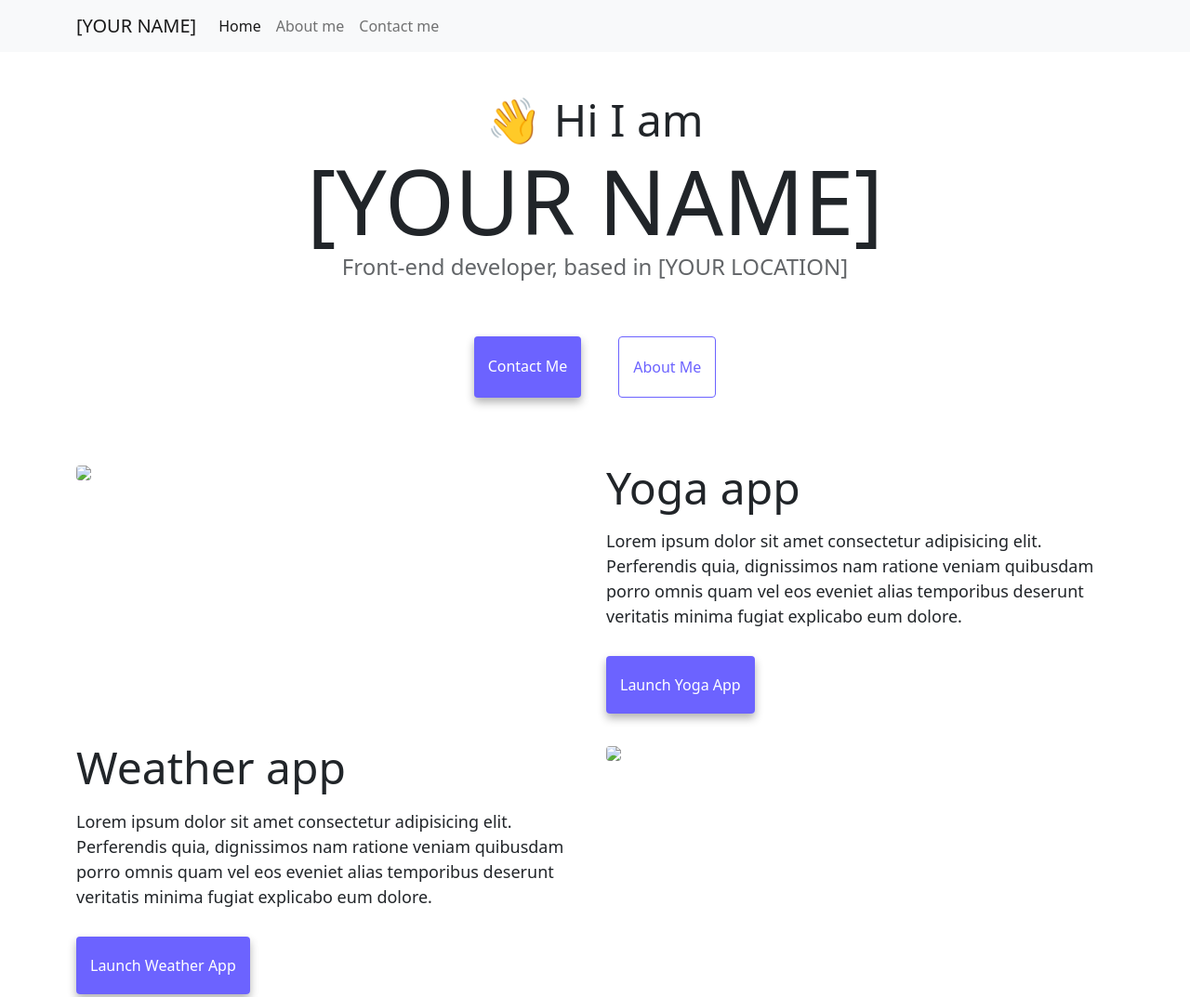
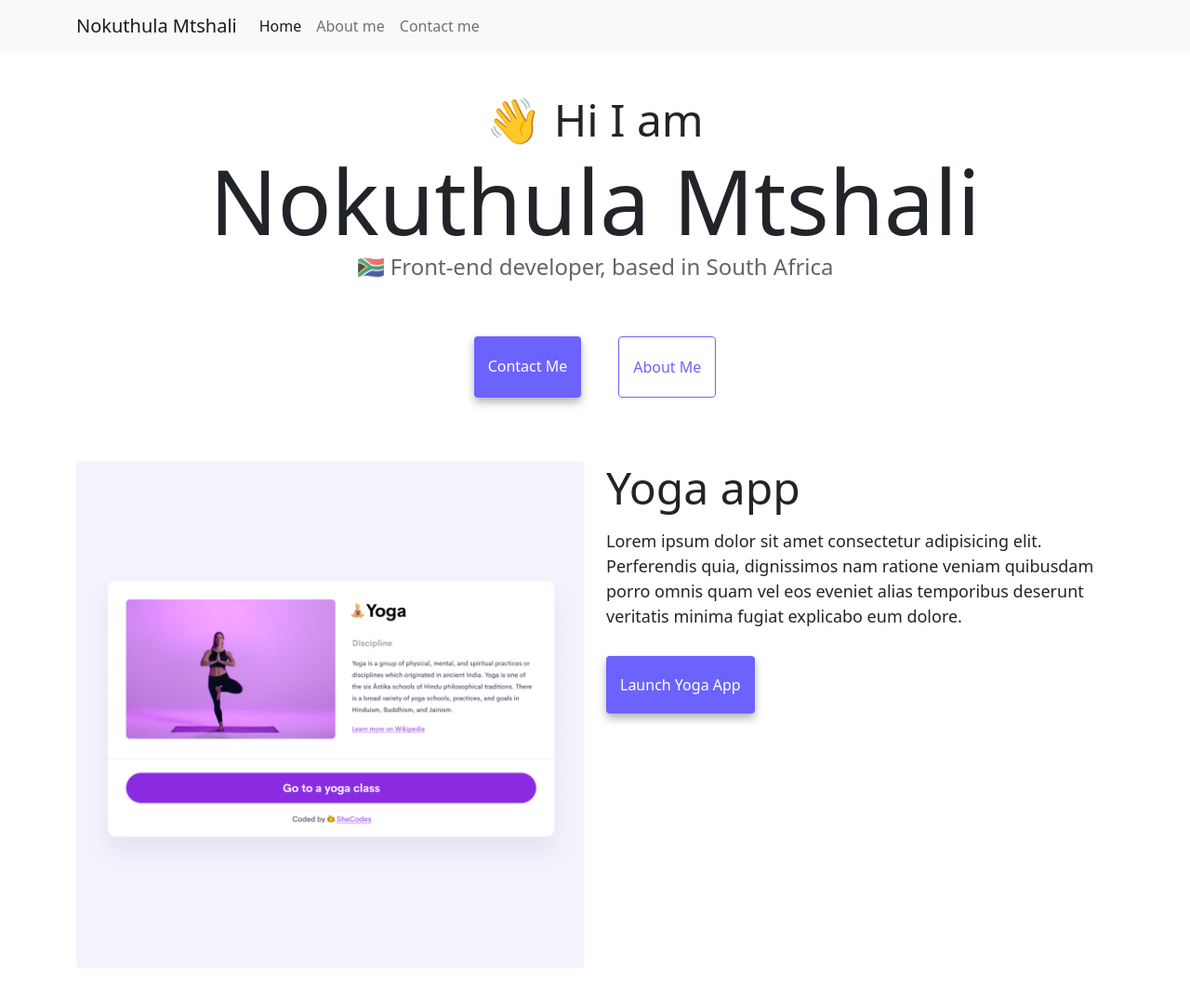
Before and after one commit to Noks19/portfolio, a plain HTML site: page index.html in a window 1280 px wide. Shown: the top 1073 px of the page at 93% size. Drawn offline with nearby package versions, Linux system fonts and the light colour scheme.

Commit message:
edited portfolio and added images

```diff
--- a/about.html
+++ b/about.html
@@ -15,8 +15,8 @@
       integrity="sha384-b5kHyXgcpbZJO/tY9Ul7kGkf1S0CWuKcCD38l8YkeH8z8QjE0GmW1gYU5S9FOnJ0"
       crossorigin="anonymous"
     ></script>
-    <link rel="stylesheet" href="style.css" />
-    <title>About [YOUR NAME]</title>
+    <link rel="stylesheet" href="src/style.css" />
+    <title>About Nokuthula</title>
   </head>
   <body>
     <nav class="navbar navbar-expand-lg navbar-light bg-light fixed-top">
@@ -49,7 +49,7 @@
       </div>
     </nav>
     <h1 class="text-center">About me</h1>
-    <h3 class="text-center">Front-end developer from [YOUR LOCATION]</h3>
+    <h3 class="text-center">Front-end developer from Newcastle, KZN</h3>
     <div class="about-paragraphs text-center">
       <p>
         Lorem ipsum dolor sit amet, consectetur adipisicing elit. Numquam
@@ -73,7 +73,7 @@
     </div>
     <div id="contact" class="mt-5">
       <h2 class="text-center">📮 Contact me</h2>
-      <a href="mailto:[YOUR EMAIL]" class="email-link"> [YOUR EMAIL] </a>
+      <a href="mailto:nomkhosi64@gmail.com" class="email-link"> nomkhosi64@gmail.com</a>
     </div>
   </body>
 </html>
--- a/index.html
+++ b/index.html
@@ -4,7 +4,7 @@
     <meta charset="UTF-8" />
     <meta http-equiv="X-UA-Compatible" content="IE=edge" />
     <meta name="viewport" content="width=device-width, initial-scale=1.0" />
-    <title>[YOUR NAME]</title>
+    <title>Nokuthula's Portfolio</title>
     <link
       href="https://cdn.jsdelivr.net/npm/bootstrap@5.0.0-beta2/dist/css/bootstrap.min.css"
       rel="stylesheet"
@@ -16,12 +16,12 @@
       integrity="sha384-b5kHyXgcpbZJO/tY9Ul7kGkf1S0CWuKcCD38l8YkeH8z8QjE0GmW1gYU5S9FOnJ0"
       crossorigin="anonymous"
     ></script>
-    <link rel="stylesheet" href="style.css" />
+    <link rel="stylesheet" href="src/style.css" />
   </head>
   <body>
     <nav class="navbar navbar-expand-lg navbar-light bg-light fixed-top">
       <div class="container">
-        <a class="navbar-brand" href="index.html">[YOUR NAME]</a>
+        <a class="navbar-brand" href="index.html">Nokuthula Mtshali</a>
         <button
           class="navbar-toggler"
           type="button"
@@ -51,8 +51,8 @@
       </div>
     </nav>
     <h2 class="text-center">👋 Hi I am</h2>
-    <h1 class="text-center">[YOUR NAME]</h1>
-    <h3 class="text-center">Front-end developer, based in [YOUR LOCATION]</h3>
+    <h1 class="text-center">Nokuthula Mtshali</h1>
+    <h3 class="text-center">🇿🇦 Front-end developer, based in South Africa</h3>
     <div class="navigation-links mb-5">
       <a href="about.html#contact" class="primary-link">Contact me</a>
       <a href="about.html" class="secondary-link">About me</a>
```
Also changed, not shown: images/weather.png (added), images/yoga.png (added), images/yogurt.png (added).
